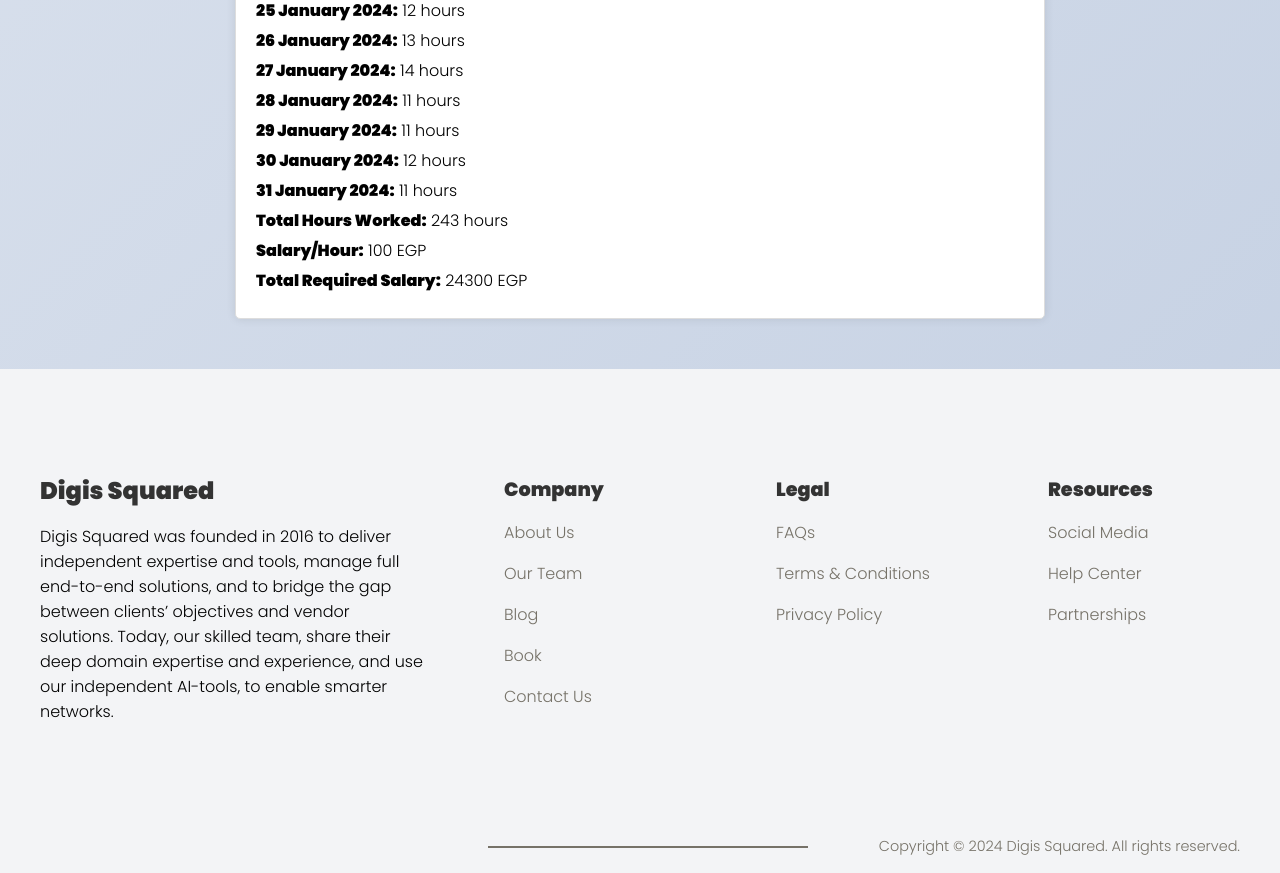
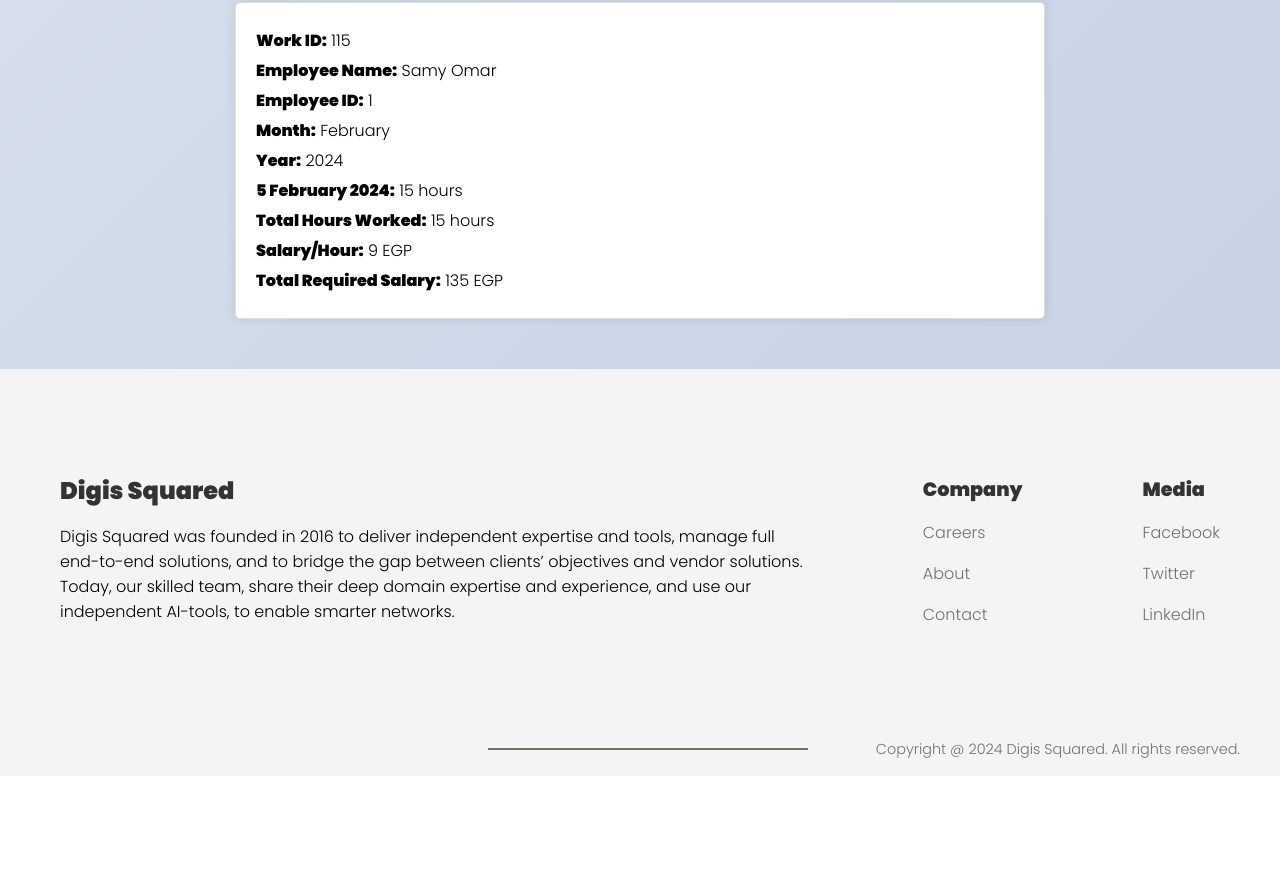
Before and after one commit to Mohamed-Samehh/Work-Manager, a PHP site: page /Hr.php in a window 1280 px wide. Shown: the part 3546-4419 px from the top of the page. After the commit the page ends 4304 px from the top, so only its background shows below. Run offline with PHP 8.4, Linux system fonts and the light colour scheme; a user stored in the database is signed in; data comes from the database, SQL or seed files in the repository.

Commit message:
Update Hr.php

```diff
--- a/Digis Squared/Digis/Hr.php
+++ b/Digis Squared/Digis/Hr.php
@@ -7,7 +7,7 @@
         session_unset();
         session_destroy();
 
-        header("Location: login.php");
+        header("Location: Login.php");
         exit();
     }
 
@@ -37,7 +37,7 @@
               JOIN manager M ON E.mID = M.managerID
               WHERE WH.approved != 0
               AND E.employeeName LIKE '%$search%'
-              ORDER BY WH.workID ASC;";
+              ORDER BY WH.workID desc;";
 
     $result = mysqli_query($conn, $query);
     if (mysqli_num_rows($result) > 0) {
@@ -204,12 +204,31 @@
             border-radius: 30px;
             outline: none;
         }
+
+        .footer__container {
+            display: flex;
+            justify-content: center;
+            align-items: flex-start;
+            text-align: left;
+        }
+
+        .footer_col, .footer__col {
+            margin: 0 20px;
+        }
+
+        footer a{
+            color: #767268;
+        }
+
+        footer a:hover{
+            color: #333333;
+        }
     </style>
 </head>
 
 <body>
     <nav>
-        <div class="nav__logo"><a href="Hr.php">Digis Squared</a></div>
+        <div class="nav__logo"><a href="https://digis2.com">Digis Squared</a></div>
         <ul class="nav__links">
             <li class="links"><form method="post"><button type="submit" name="logout">Logout</button></form></li>
         </ul>
@@ -263,32 +282,24 @@
             <div class="footer_col">
                 <h3>Digis Squared</h3>
                 <p>
-                    Digis Squared was founded in 2016 to deliver independent expertise and tools, manage full end-to-end solutions, and to bridge the gap between clients’ objectives and vendor solutions. Today, our skilled team, share their deep domain expertise and experience, and use our independent AI-tools, to enable smarter networks.
+                Digis Squared was founded in 2016 to deliver independent expertise and tools, manage full end-to-end solutions, and to bridge the gap between clients’ objectives and vendor solutions. Today, our skilled team, share their deep domain expertise and experience, and use our independent AI-tools, to enable smarter networks.
                 </p>
             </div>
             <div class="footer__col">
                 <h4>Company</h4>
-                <p>About Us</p>
-                <p>Our Team</p>
-                <p>Blog</p>
-                <p>Book</p>
-                <p>Contact Us</p>
+                <p><a href="https://digis2.com/careers/">Careers</a></p>
+                <p><a href="https://digis2.com/about/">About</a></p>
+                <p><a href="https://digis2.com/contact/">Contact</a></p>
             </div>
             <div class="footer__col">
-                <h4>Legal</h4>
-                <p>FAQs</p>
-                <p>Terms & Conditions</p>
-                <p>Privacy Policy</p>
-            </div>
-            <div class="footer__col">
-                <h4>Resources</h4>
-                <p>Social Media</p>
-                <p>Help Center</p>
-                <p>Partnerships</p>
+                <h4>Media</h4>
+                <p><a href="https://www.facebook.com/digis2/">Facebook</a></p>
+                <p><a href="https://twitter.com/Digis_2">Twitter</a></p>
+                <p><a href="https://www.linkedin.com/company/digis2/">LinkedIn</a></p>
             </div>
         </div>
         <div class="footer__bar">
-            Copyright &copy; 2024 Digis Squared. All rights reserved.
+            Copyright @ 2024 Digis Squared. All rights reserved.
         </div>
     </footer>
 </body>
```
